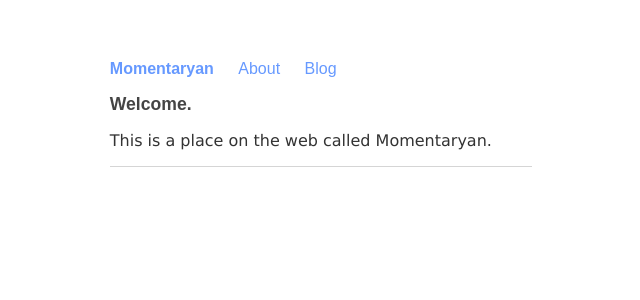
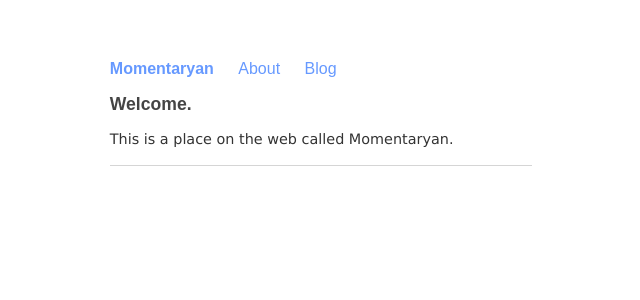
Before and after one commit to momentaryanblog/momentaryanblog.github.io, a Jekyll site: the page built from index.html, in a window 1280 px wide. Shown: the top 300 px of the page, without its empty margins (319-959 px from the left). Built offline with Jekyll 4.4.1, drawn with Linux system fonts in a browser that asks for light colours.

Commit message:
Update main.css

```diff
--- a/css/main.css
+++ b/css/main.css
@@ -32,9 +32,9 @@ h2 {
     font-weight: bold;
 }
 p {
-    font-size: 1em;
+    font-size: 0.9em;
     font-family:'Verdana', 'Arial';
-    line-height: 1.2em;
+    line-height: 1.5em;
     color: #333333;
 }
 footer {
```
